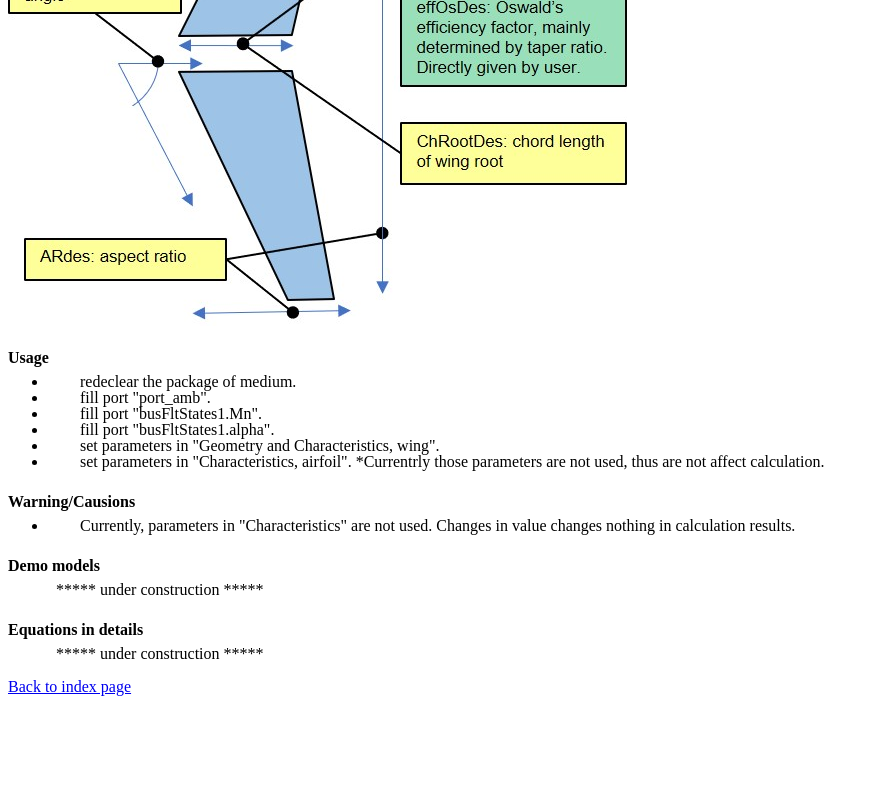
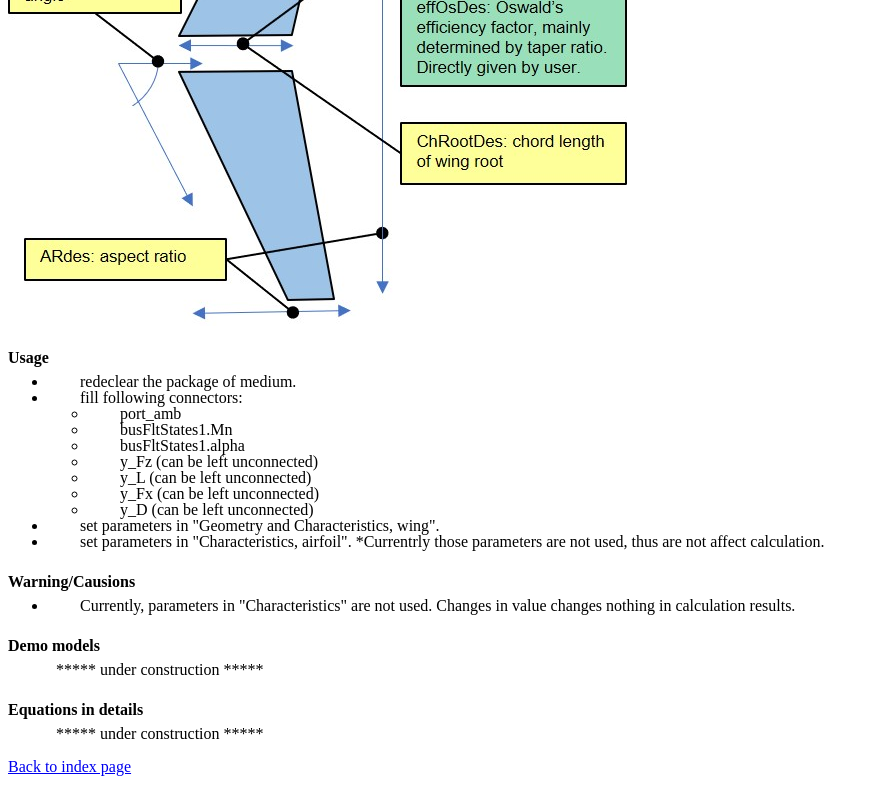
Before and after one commit to zeta-plusplus/AircraftDynamics, a plain HTML site: page docs/Aerodynamics/Components/WingSimple00.html in a window 1280 px wide. Shown: the part 2292-3092 px from the top of the page, without its empty margins (0-879 px from the left). Before the commit the page ends 3012 px from the top, so only its background shows below. Drawn offline with Linux system fonts and the light colour scheme.

Commit message:
docs update

```diff
--- a/docs/Aerodynamics/Components/WingSimple00.html
+++ b/docs/Aerodynamics/Components/WingSimple00.html
@@ -90,9 +90,16 @@
 
 		<ul>
 		<li>redeclear the package of medium.</li>
-		<li>fill port "port_amb". </li>
-		<li>fill port "busFltStates1.Mn". </li>
-		<li>fill port "busFltStates1.alpha". </li>
+		<li>fill following connectors: </li>
+			<ul>
+			<li>port_amb </li>
+			<li>busFltStates1.Mn </li>
+			<li>busFltStates1.alpha </li>
+			<li>y_Fz (can be left unconnected) </li>
+			<li>y_L (can be left unconnected) </li>
+			<li>y_Fx (can be left unconnected) </li>
+			<li>y_D (can be left unconnected) </li>
+			</ul>
 		<li>set parameters in "Geometry and Characteristics, wing". </li>
 		<li>set parameters in "Characteristics, airfoil". *Currentrly those parameters are not used, thus are not affect calculation.</li>
 		</ul>
```
Also changed, not shown: docs/Aerodynamics/BaseClasses/AirfoilSimple00.html (+9 -4 lines), docs/Aerodynamics/BaseClasses/AirfoilSimple00_par.jpg, docs/Aerodynamics/BaseClasses/AirfoilSimple00_par_02.jpg (added), 1 other file.
